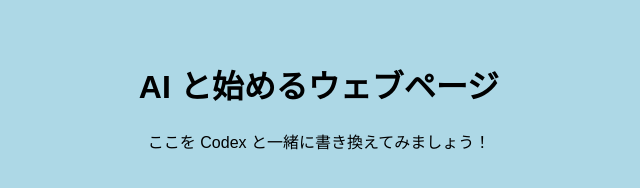
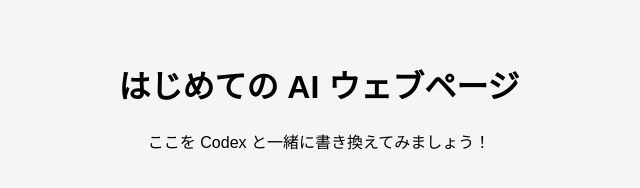
Before and after one commit to Suzacque/Codex, a plain HTML site: page index.html in a window 1280 px wide. Shown: the whole page, without its empty margins (321-961 px from the left). Drawn offline with Linux system fonts and the light colour scheme.

Commit message:
Revert merge changes

```diff
--- a/index.html
+++ b/index.html
@@ -3,13 +3,13 @@
 <head>
   <meta charset="UTF-8" />
   <meta name="viewport" content="width=device-width,initial-scale=1" />
-  <title>AI と始めるウェブページ</title>
+  <title>はじめての AI ウェブページ</title>
   <style>
-    body { background:#ADD8E6; font-family:sans-serif; text-align:center; padding-top:2rem; }
+    body { background:#f5f5f5; font-family:sans-serif; text-align:center; padding-top:2rem; }
   </style>
 </head>
 <body>
-  <h1>AI と始めるウェブページ</h1>
+  <h1>はじめての AI ウェブページ</h1>
   <p>ここを Codex と一緒に書き換えてみましょう！</p>
 </body>
 </html>
```
